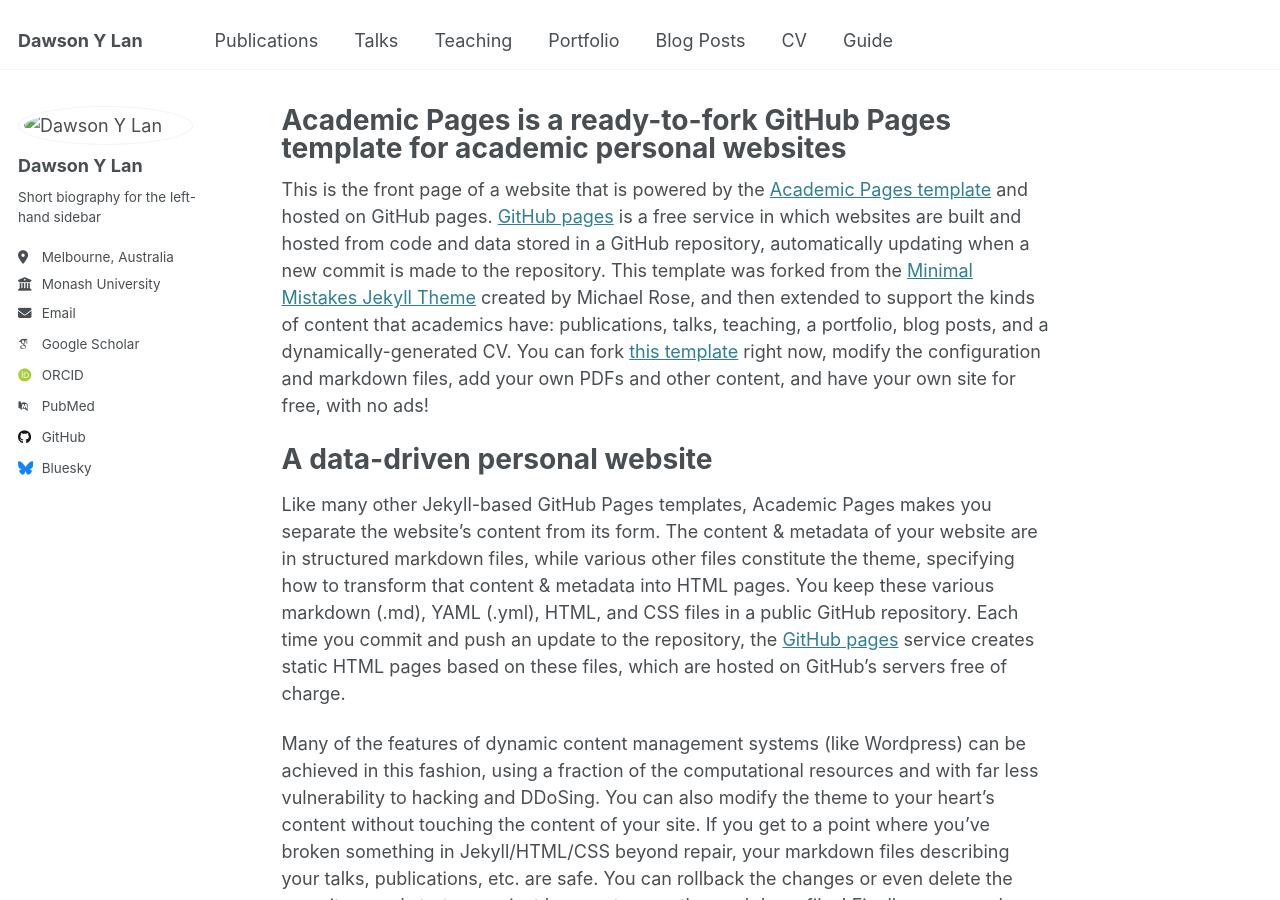
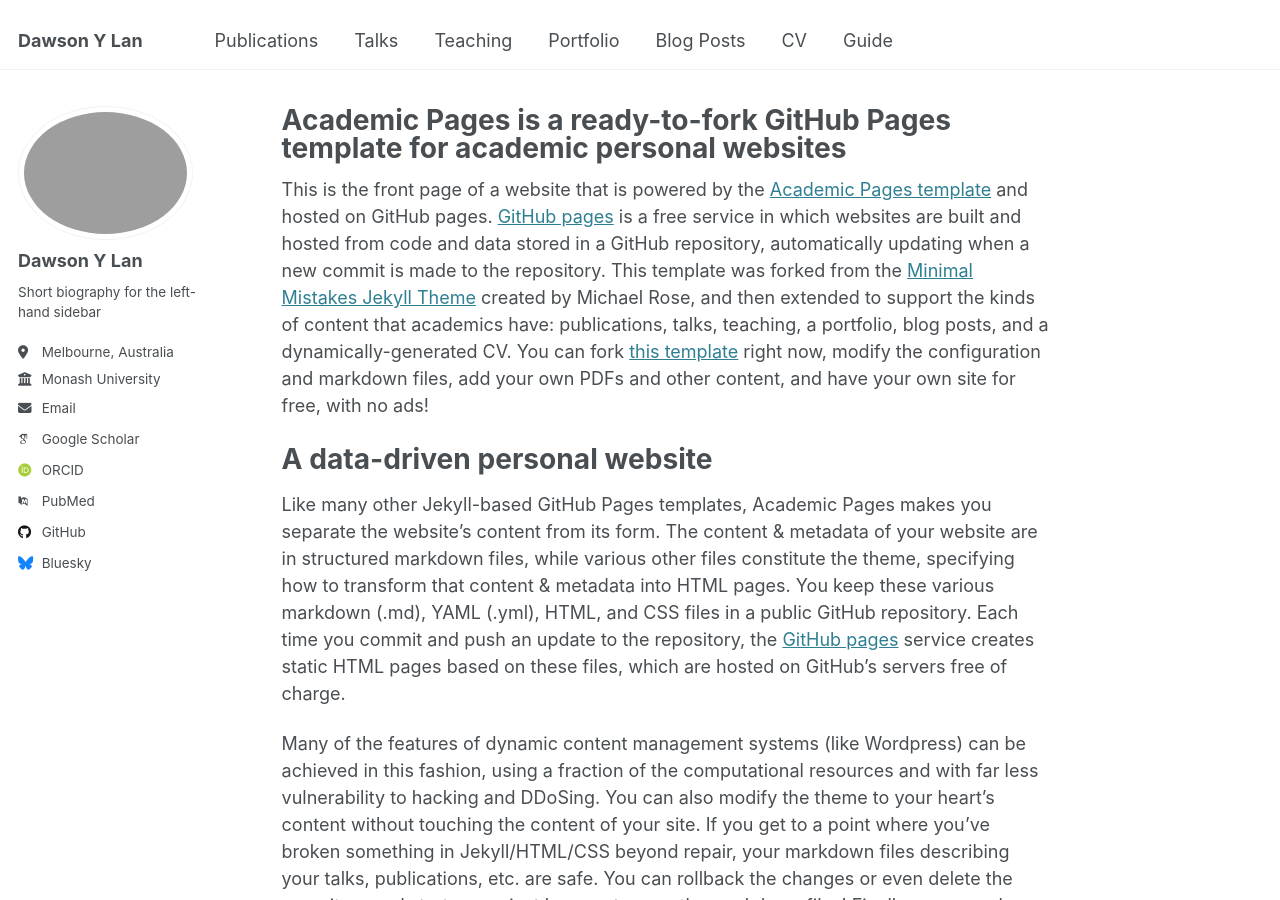
Before and after one commit to AnEvilBurrito/anevilburrito.github.io, a Jekyll site: the page built from _pages/about.md, in a window 1280 px wide and 900 px high. Built offline with Jekyll 4.4.1, drawn with Linux system fonts in a browser that asks for light colours; some web fonts are replaced.

Commit message:
really hope this worked

```diff
--- a/_config.yml
+++ b/_config.yml
@@ -22,7 +22,7 @@ repository               : "academicpages/academicpages.github.io"
 #               Additional customization can be done by editing /_includes/author-profile.html
 author:
   # Biographic information
-  avatar           : "images/profile.png"
+  avatar           : "profile-photo.png"
   name             : "Dawson Y Lan"
   pronouns         : # example: "she/her"
   bio              : "Short biography for the left-hand sidebar"
```
Also changed, not shown: images/profile.png, 1 other file.
